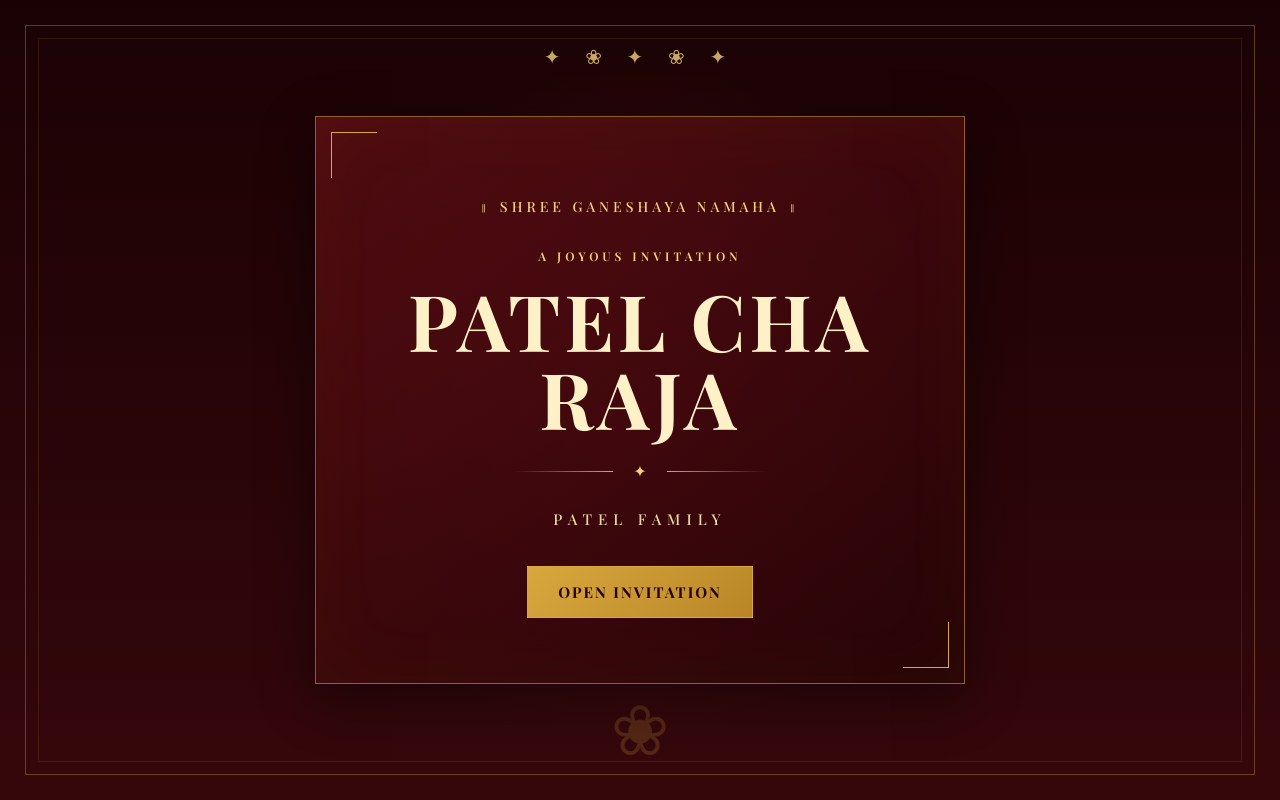
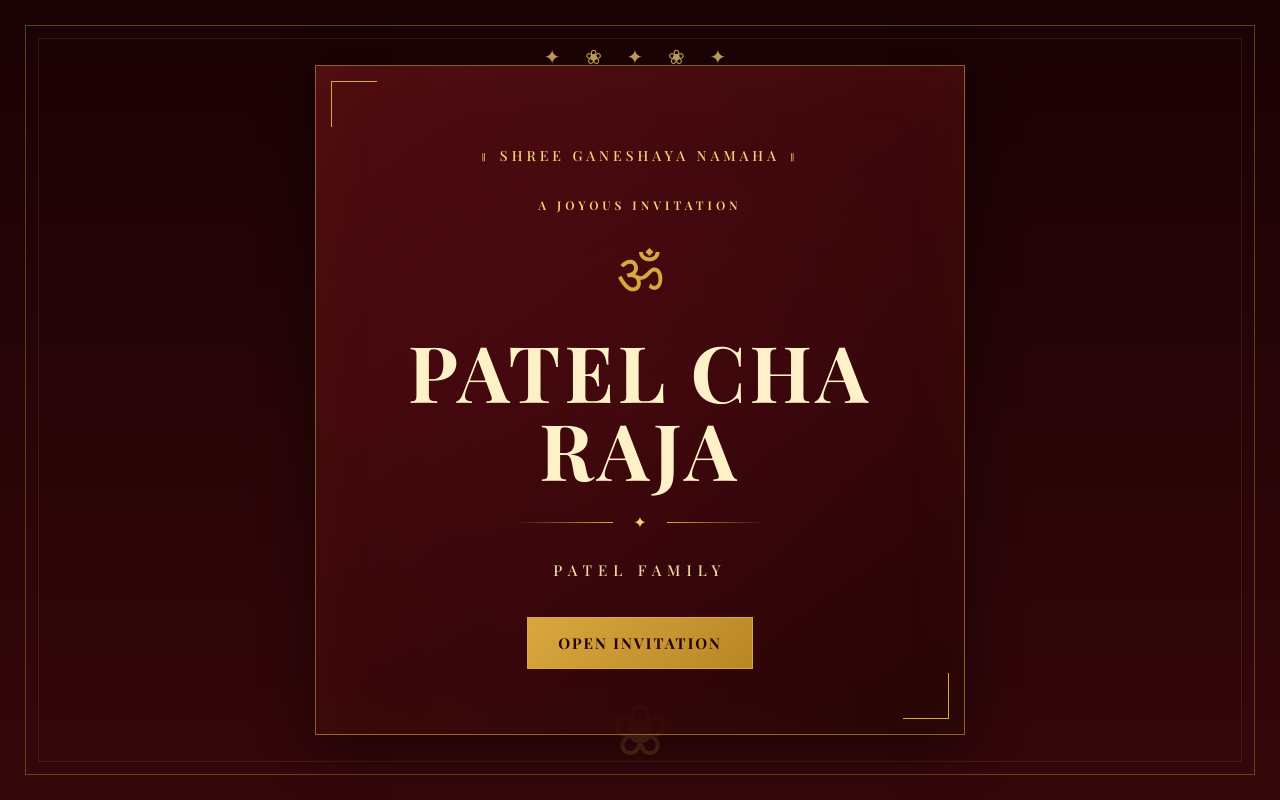
Before and after one commit to aesh-patel22/PATEL_CHA_RAJA_INVITE, a Next.js app: page / in a window 1280 px wide. Built offline with nearby package versions, Linux system fonts and the light colour scheme.

Commit message:
Update page.js

```diff
--- a/app/page.js
+++ b/app/page.js
@@ -347,6 +347,9 @@ useEffect(() => {
             <p className="eyebrow">
               A JOYOUS INVITATION
             </p>
+             <div className="footer-om">
+              ॐ
+            </div>
 
             <h1>
               PATEL CHA RAJA
```
